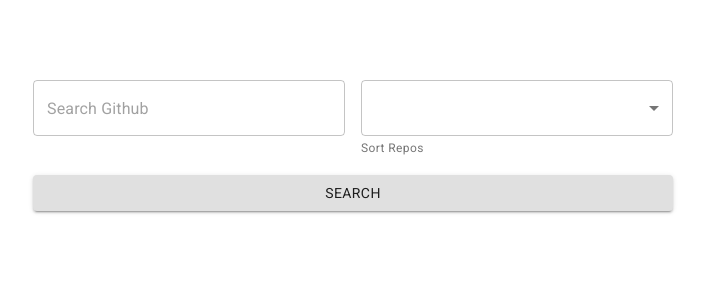
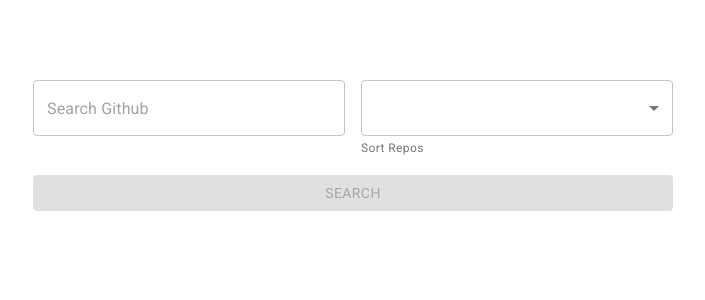
Before and after one commit to gapressman/hotel-engine, a React (Create React App) app: page / in a window 1280 px wide. Shown: the top 300 px of the page, without its empty margins (287-992 px from the left). Built offline with nearby package versions, Linux system fonts and the light colour scheme.

Commit message:
render search results

```diff
--- /dev/null
+++ b/src/components/Results.tsx
@@ -0,0 +1,28 @@
+import { Divider, List, ListItem, Typography } from "@material-ui/core";
+import React from "react";
+import { RepositoryData } from "../service/api";
+import { ApiContent } from "../types/ApiContent";
+import { ContentStatuses } from "../types/ContentStatus";
+
+interface ResultsProps {
+  repos: ApiContent<RepositoryData[]>;
+}
+
+export const Results: React.FC<ResultsProps> = ({ repos }) => {
+  const {contentStatus, data = []} = repos
+
+  if (contentStatus === ContentStatuses.ERROR){
+    <Typography>There was an error, repositories cannot be displayed at this time.</Typography>
+  }
+
+  return (
+    <List>
+      {data.map(({ owner, repo }) => (
+        <ListItem key={repo + owner}>
+          <Typography>{repo}</Typography>
+          <Divider />
+        </ListItem>
+      ))}
+    </List>
+  );
+};
--- a/src/components/Search.tsx
+++ b/src/components/Search.tsx
@@ -7,9 +7,35 @@ import {
   Button,
   FormHelperText,
 } from "@material-ui/core";
-import React from "react";
+import React, { ChangeEvent, useState } from "react";
+import { api, RepositoryData } from "../service/api";
+import { ApiContent } from "../types/ApiContent";
+import { ContentStatuses } from "../types/ContentStatus";
+import { Results } from "./Results";
 
-export const Search = () => (
+export const Search = () => {
+  const [repos, setRepos] = useState<ApiContent<RepositoryData[]>>({
+    contentStatus: ContentStatuses.SUCCESS,
+  });
+  const [searchTerm, setSearchTerm] = useState("");
+
+  const handleSearchChange = (e: ChangeEvent<HTMLInputElement>) => {
+    setSearchTerm(e.target.value);
+  };
+
+  const handleSubmit = async (e: React.FormEvent<HTMLFormElement>) => {
+    e.preventDefault();
+
+    setRepos({ contentStatus: ContentStatuses.LOADING });
+
+    const response = await api.getRepositoriesBySearchTerm(searchTerm);
+
+    setRepos(response);
+  };
+
+  console.log(repos);
+  return (
+    <form onSubmit={handleSubmit}>
       <Box textAlign="center" marginTop={10}>
         <Grid container justify="center">
           <Grid item xs={10} md={6}>
@@ -19,6 +45,8 @@ export const Search = () => (
                   fullWidth
                   variant="outlined"
                   placeholder="Search Github"
+                  value={searchTerm}
+                  onChange={handleSearchChange}
                 />
               </Grid>
               <Grid item xs={12} md={6}>
@@ -29,12 +57,21 @@ export const Search = () => (
                 <FormHelperText>Sort Repos</FormHelperText>
               </Grid>
               <Grid item xs={12}>
-            <Button style={{ height: "100%" }} fullWidth variant="contained">
+                <Button
+                  style={{ height: "100%" }}
+                  fullWidth
+                  variant="contained"
+                  disabled={!searchTerm}
+                  type="submit"
+                >
                   Search
                 </Button>
               </Grid>
             </Grid>
+            <Results repos={repos} />
           </Grid>
         </Grid>
       </Box>
+    </form>
   );
+};
```
Lines whose indentation alone changed are shown as unchanged.
